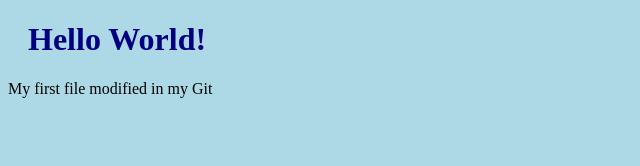
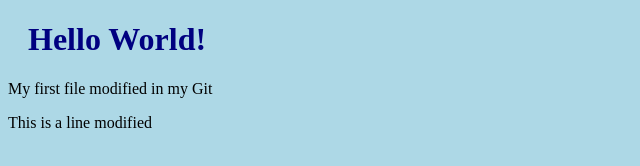
Before and after one commit to Fitia-3043/first_repository, a plain HTML site: page index.html in a window 1280 px wide. Shown: the whole page, without its empty margins (0-640 px from the left). Drawn offline with Linux system fonts and the light colour scheme.

Commit message:
insert a new line to modified this file

```diff
--- a/index.html
+++ b/index.html
@@ -9,6 +9,7 @@
 <body>
     <h1>Hello World!</h1>
     <p>My first file modified in my Git</p>
+    <p>This is a line modified</p>
 
 </body>
 </html>
```
